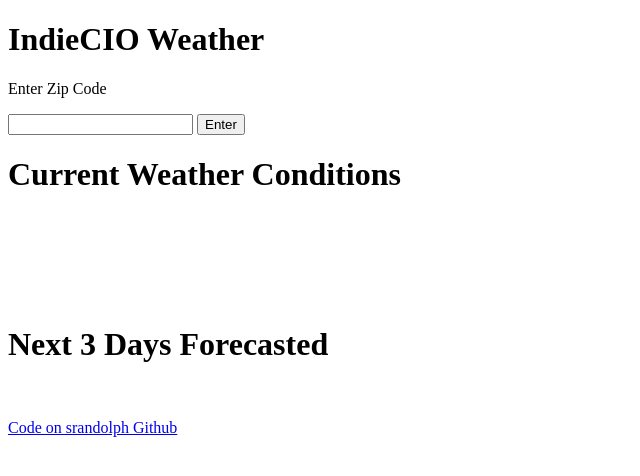
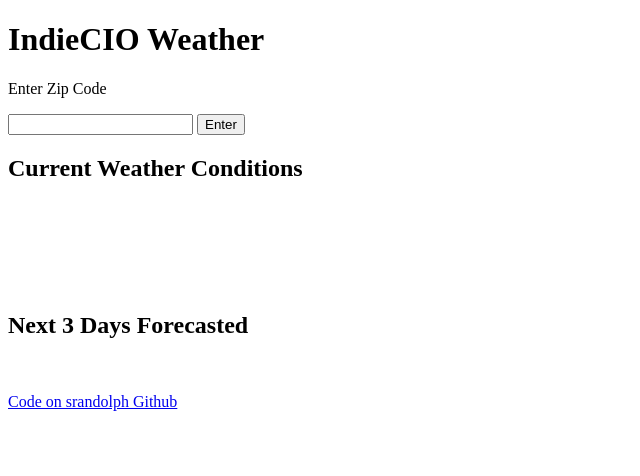
Before and after one commit to srandolph/indieweather, a plain HTML site: page index.html in a window 1280 px wide. Shown: the whole page, without its empty margins (0-640 px from the left). Drawn offline with nearby package versions, Linux system fonts and the light colour scheme.

Commit message:
Reduce headers

```diff
--- a/index.html
+++ b/index.html
@@ -71,13 +71,13 @@
 			onclick="IsValidZipCode(this.form.zip.value)" /><br />
 	</form>
 
-		<h1>Current Weather Conditions</h1>
+		<h2>Current Weather Conditions</h2>
     <div id="weather-icon">&nbsp;</div>
     <div id="condition">&nbsp;</div>
     <div id="temp">&nbsp;</div>
     <div id="real-feel">&nbsp;</div>
     <div id="city">&nbsp;</div>
-		<h1>Next 3 Days Forecasted </h1>
+		<h2>Next 3 Days Forecasted </h2>
  		<div id="nxtDays">&nbsp;</div>
 
 	<p>
```
